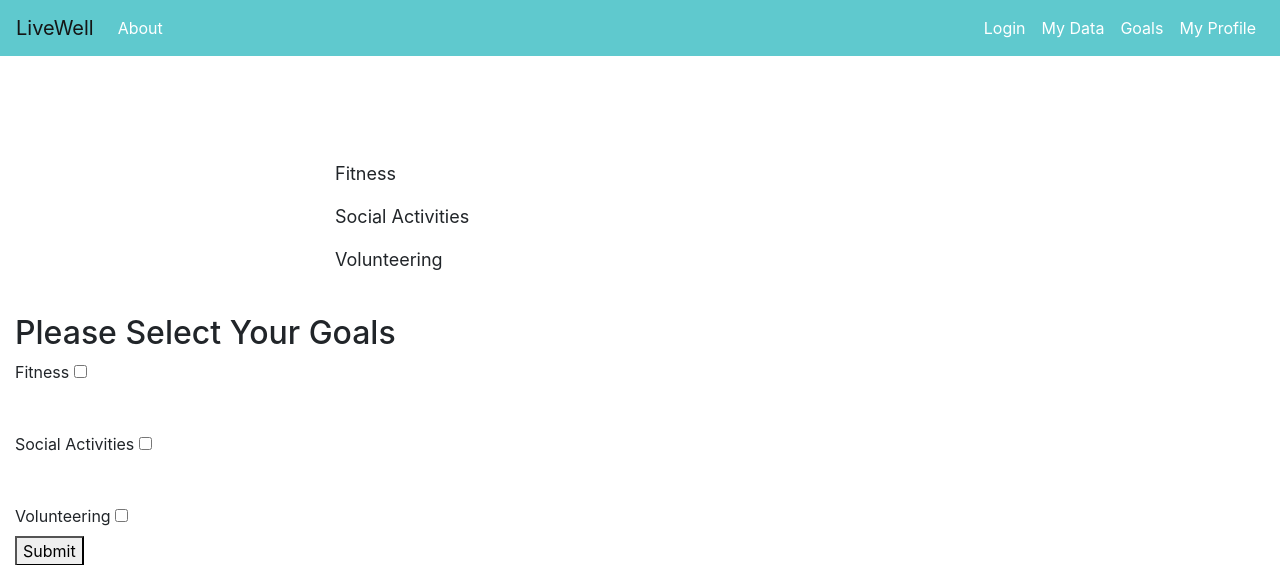
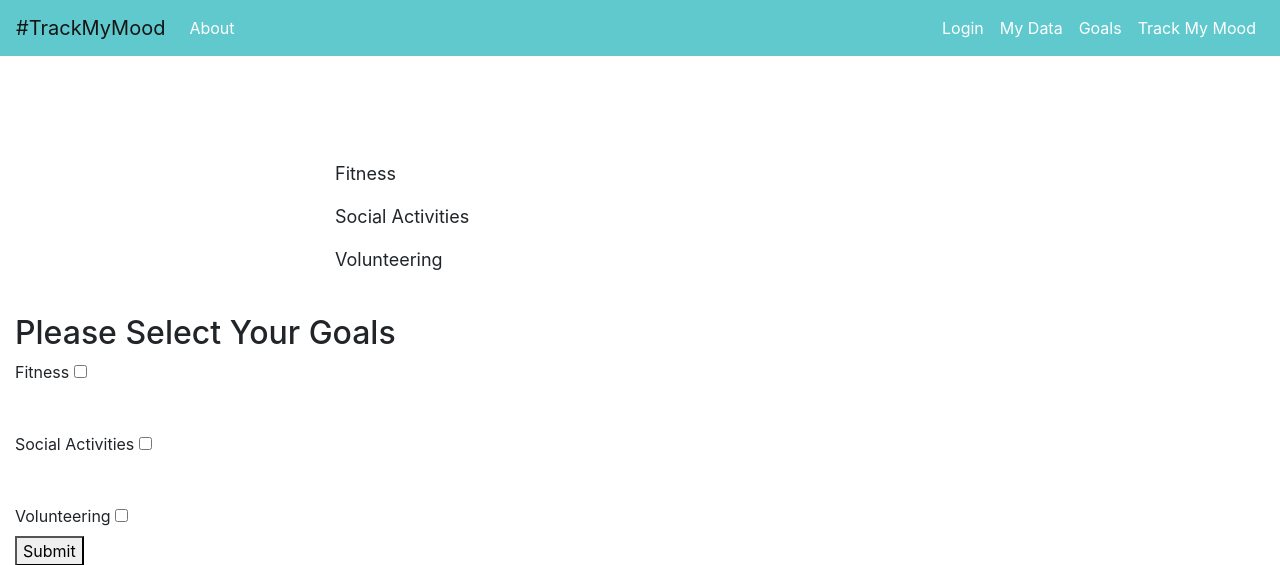
Before and after one commit to freyton-manning/HBFinalProject, a Flask app: page /goals in a window 1280 px wide. Shown: the top 565 px of the page. Run offline with Flask 2, Linux system fonts and the light colour scheme; some libraries are stand-ins or nearby versions.

Commit message:
Updated containers for all graphs & styling, added graph data and fixed addtl navbar routes

```diff
--- a/templates/goals.html
+++ b/templates/goals.html
@@ -18,7 +18,7 @@
   <!-- Static navbar -->
   <nav class="navbar navbar-expand-lg navbar-dark">
 
-    <a id="ubermelon-logo" class="navbar-brand" href="#">LiveWell</a>
+    <a id="ubermelon-logo" class="navbar-brand" href="/">#TrackMyMood</a>
     <button class="navbar-toggler" type="button" data-toggle="collapse" data-target="#navbarSupportedContent" aria-controls="navbarSupportedContent" aria-expanded="false" aria-label="Toggle navigation">
       <span class="navbar-toggler-icon"></span>
     </button>
@@ -26,21 +26,21 @@
     <div class="collapse navbar-collapse" id="navbarSupportedContent">
       <ul class="navbar-nav mr-auto">
         <li class="nav-item">
-          <a class="nav-link" href="#">About</a>
+          <a class="nav-link" href="/about">About</a>
         </li>
       </ul>
       <ul class="navbar-nav ml-auto">
         <li class="nav-item">
-          <a class="nav-link" href="#">Login</a>
+          <a class="nav-link" href="/login">Login</a>
         </li>
         <li class="nav-item">
-          <a class="nav-link" href="#">My Data</a>
+          <a class="nav-link" href="/user-chart">My Data</a>
         </li>
         <li class="nav-item">
-          <a class="nav-link" href="#">Goals</a>
+          <a class="nav-link" href="/goals">Goals</a>
         </li>
       <li class="nav-item">
-          <a class="nav-link" href="#">My Profile</a>
+          <a class="nav-link" href="/track-mood">Track My Mood</a>
         </li>
       </ul>
     </div>
--- a/templates/hours_slept.html
+++ b/templates/hours_slept.html
@@ -12,7 +12,9 @@
 </head>
 <body>
 
-
+<div class="container">
+   <div class="row">
+    <div class="col-xl-9 mx-auto">
 
 <h1>User Sleep Data</h1>
 <!-- bar chart canvas element -->
@@ -86,5 +88,6 @@
   </tr>
     {% endfor %}
 </table>
+</div>
 </body>
 </html>
```
Also changed, not shown: templates/diff_mood_chart.html (+6 -1 lines), templates/exercise_chart.html (+8 -2 lines), templates/login.html (+7 -2 lines), templates/mood_picker.html (+8 -6 lines), templates/user_mood_chart.html (+8 -2 lines).
